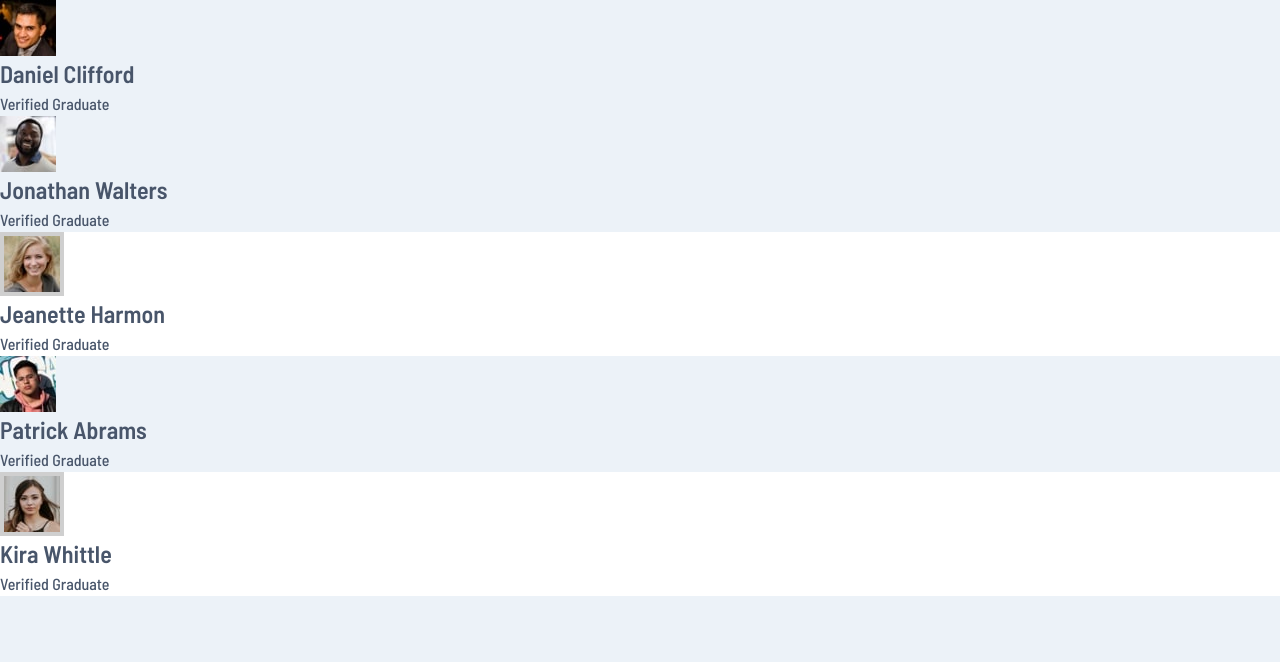
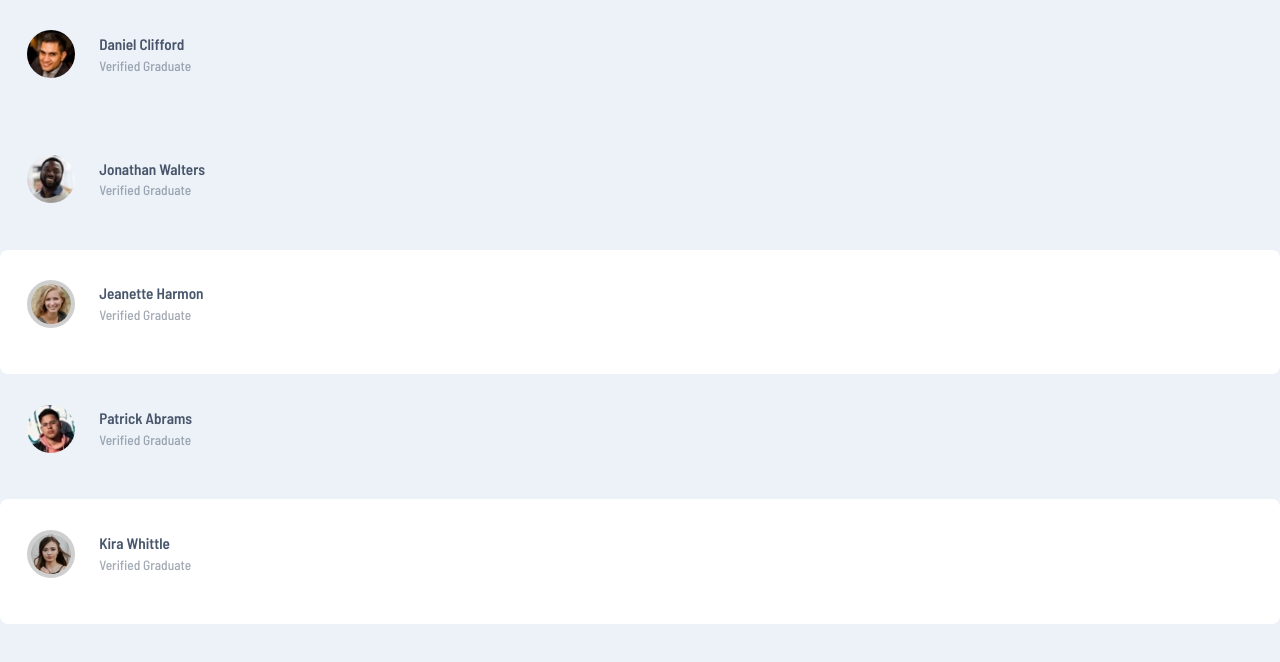
Before and after one commit to ronaldyonggi/testimonial-grid-section-fm, a React (Vite) app: page / in a window 1280 px wide. Shown: the top 662 px of the page. Built offline with nearby package versions, Linux system fonts and the light colour scheme.

Commit message:
Testimony Card styling

```diff
--- a/src/components/TestimonyCard/TestimonyCard.module.css
+++ b/src/components/TestimonyCard/TestimonyCard.module.css
@@ -0,0 +1,41 @@
+@import url('../../styles/variables.css');
+
+.container {
+  border-radius: 8px;
+  padding: 1.9rem 1.7rem;
+}
+
+.header {
+  display: flex;
+  align-items: center;
+}
+
+img {
+  border-radius: 50%;
+  width: 3rem;
+}
+
+.nameWrapper {
+  margin-left: 1.5rem;
+}
+
+.name {
+  font-size: 0.95rem;
+}
+
+.verified {
+  opacity: var(--opacity-verified);
+  font-size: 0.84rem;
+}
+
+.quote {
+  font-weight: var(--font-weight-bold);
+  font-size: 1.5rem;
+  line-height: 1.2;
+  margin-top: 1rem;
+}
+
+.review {
+  opacity: var(--opacity-review);
+  margin-top: 1rem;
+}
```
